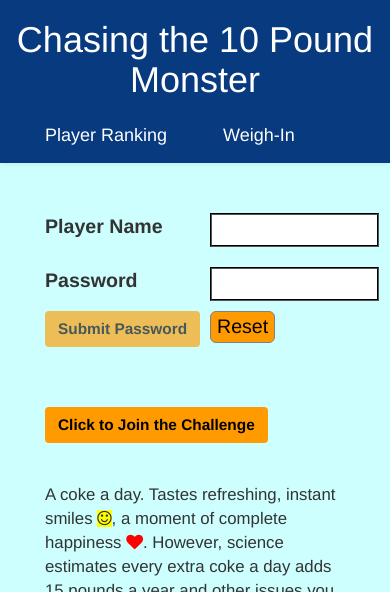
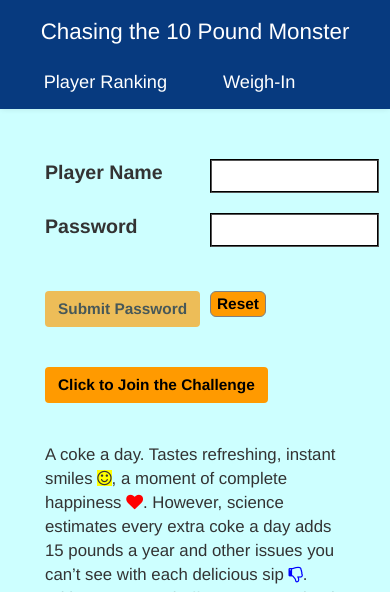
Before and after one commit to jcsmileyjr/10MON, a plain HTML site: page index.html in a window 390 px wide. Shown: the top 592 px of the page. Drawn offline with nearby package versions, Linux system fonts and the light colour scheme; some packages are replaced by stand-ins of ours; a script that the page names is missing.

Commit message:
Guerrilla Testing Part 1: Changes
The first 10 minute guerrilla test lasted 10 minutes and the following
reccomdations has been fixed
1.  On the logIn and Weigh-In page, the submit/reset buttons are to
close to the username/pwd input boxes
- Solution was to add several break lines to add more whitespace.
2. The page title and current challenge week  are to close to the
navigation bar.
- Solution was to add several break lines to add more whitespace.
3. The currentUser information on the Ranking page didn't stand out with
the med. blue.
- Solution was to change to a darker shade of the orange use by the
action buttons.
4. In mobile view, the mobile app title and nav links was to big. They
over-powered the mobile viewing screen.
-Solution was to use media queries to shrink both html elements to 160%
and 130% of font-size when screen is less then 480px.

```diff
--- a/10MON.css
+++ b/10MON.css
@@ -30,16 +30,18 @@ input {
 
 /*set app primary color schema to Submit and Reset Button Code*/
 .submitResetButtons {
-    background-color: FF9A00;
+    background-color: #FF9A00;
     color: black;
     font-weight: normal;
+    font-weight: bolder;
+    font-size: 110%;
 }
-
+/*
 .btn {
     font-weight: bolder;
     font-size: 110%;
 }
-
+*/
                                     /*BACKGROUND COLOR*/
 /* background color for middle column in body. Looking for a super light blue color.*/
 body {
@@ -49,7 +51,7 @@ body {
 
 /* background color for nav. Looking for a medium to dark green for constrast. Dark pine green 003300 or medium blue 073A7F background with goldenrod font (alternative: E03E00, FF7C00, FF9A00) */
 .navColor {
-    background-color: 073A7F;
+    background-color: #073A7F;
     color: white;
 }
 
@@ -63,7 +65,7 @@ body {
 
 /* almost black font color for all text but the nav.*/
 p, h4 {
-    color: 333333;
+    color: #333333;
 
 }
 
@@ -80,7 +82,7 @@ p {
 /* almost black font color for all text but the nav.*/
 h3 {
     text-align: center;
-    color: 333333;
+    color: #333333;
 }
 
 .redColor {
@@ -101,13 +103,27 @@ h3 {
 
 /*alternate background color between shades (B8E5E5) of light blue for user data  */
 .alternatingRows:nth-child(even) {
-  background-color: B8E5E5 ;
+  background-color: #B8E5E5 ;
 }
 
 
                                 /*NG-CLASS CODE*/
-
+/* On the ranking page, the text on the current user row is highlighted with ng-class. A shade of the primary action color #FF9A00 was used. */
 .highlightCurrentUser {
     font-weight: bolder;
-    color: 073A7F;
+    color: #CC5A00;
 }
+
+                    /*       Media Queries   */
+
+    /* Extra Small Devices, Phones */
+@media only screen and (max-width : 480px) {
+    /* in mobile view, shrink App Title */
+    .appTitle {
+        font-size: 160%;
+    }
+
+    .navTitle {
+        font-size: 130%;
+    }
+}
--- a/index.html
+++ b/index.html
@@ -28,15 +28,15 @@
         <div class="row">
             <!--Display title of the app & link to Player Ranking Page -->
             <div class= "col-xs-12 col-sm-12 col-md-12 col-lg-12">
-                <h1 class="text-center" ng-click="setView('logInPage')">Chasing the 10 Pound Monster</h1>
+                <h1 class="text-center appTitle" ng-click="setView('logInPage')">Chasing the 10 Pound Monster</h1>
             </div>
             <!--Nav link to Player Ranking Page -->
             <div class="col-xs-6 col-sm-6 col-md-6 col-lg-6 navLinkTextRight">
-                <a href="#" class="btn btn-link" role="button" ng-click="setView('rankingPage')"><h4>Player Ranking</h4></a>
+                <a href="#" class="btn btn-link" role="button" ng-click="setView('rankingPage')"><h4 class="navTitle">Player Ranking</h4></a>
             </div>
             <!--Nav Link to Weigh-In Page -->
             <div class="col-xs-6 col-sm-6 col-md-6 col-lg-6 leftAlign">
-                <a href="#" class="btn btn-link" role="button" ng-click="setView('weighInPage'); getRandomQuote()"><h4>Weigh-In</h4></a>
+                <a href="#" class="btn btn-link" role="button" ng-click="setView('weighInPage'); getRandomQuote()"><h4 class="navTitle">Weigh-In</h4></a>
             </div>
         </div>
     </div>
@@ -69,6 +69,7 @@
                         <!--input field validation. Checking for if valid and if field been clicked on and left empty-->
                         <span ng-show="logInform.inputlogInpwd.$invalid && !logInform.inputlogInpwd.$pristine">Required!</span>
                         <p>{{fail}}<p>
+                        <br>
                     </div>
                     <div class="col-xs-6 col-sm-6 col-md-6 col-lg-6">
                     <!--submit new suspects button "disable" till valid validation-->
@@ -81,7 +82,7 @@
 
                     <!--Button Link to New Player Set-up Page -->
                     <div class="col-xs-12 col-sm-12 col-md-12 col-lg-12">
-                        <br><br><br>
+                        <br><br>
                         <button type="submit" name="submitJoinChallenge" class="btn btn-md  submitResetButtons" ng-click="joinChallenge('setUpPage')">Click to Join the Challenge</button>
                     </div>
 
@@ -102,6 +103,7 @@
 
                     <!-- Start of Ranking Page-->
         <div class= "col-xs-12 col-sm-12 col-md-12 col-lg-12" ng-show="view=='rankingPage'"><!--start of Ranking Page-->
+            <br>
             <div class= "col-xs-12 col-sm-12 col-md-12 col-lg-12">
                 <div class= "col-xs-8 col-sm-6 col-md-6 col-lg-6 leftAlign">
                     <p>Player Ranking</p>
@@ -173,6 +175,7 @@
         </div><!--end of Ranking Page-->
 
         <div class= "col-xs-12 col-sm-12 col-md-12 col-lg-12" ng-show="view=='weighInPage'"><!--start of Weight-Loss Weigh-In -->
+            <br>
             <div class= "col-xs-6 col-sm-6 col-md-6 col-lg-6 centerAlign">
                 <p>Weigh-In</p>
             </div>
@@ -191,7 +194,7 @@
                         <input name="inputWeighIn" type="number" ng-model="weight" size="15" required>
                         <!--input field validation. Checking for if valid and if field been clicked on and left empty-->
                         <span ng-show="weighInform.inputWeighIn.$invalid && !weighInform.inputWeighIn.$pristine">Required!</span>
-                        <p>{{fail}}<p>
+                        <p>{{fail}}<p><br>
                     </div>
                     <div class="col-xs-6 col-sm-6 col-md-6 col-lg-6 navLinkTextRight">
                     <!--submit new suspects button "disable" till valid validation-->
```
